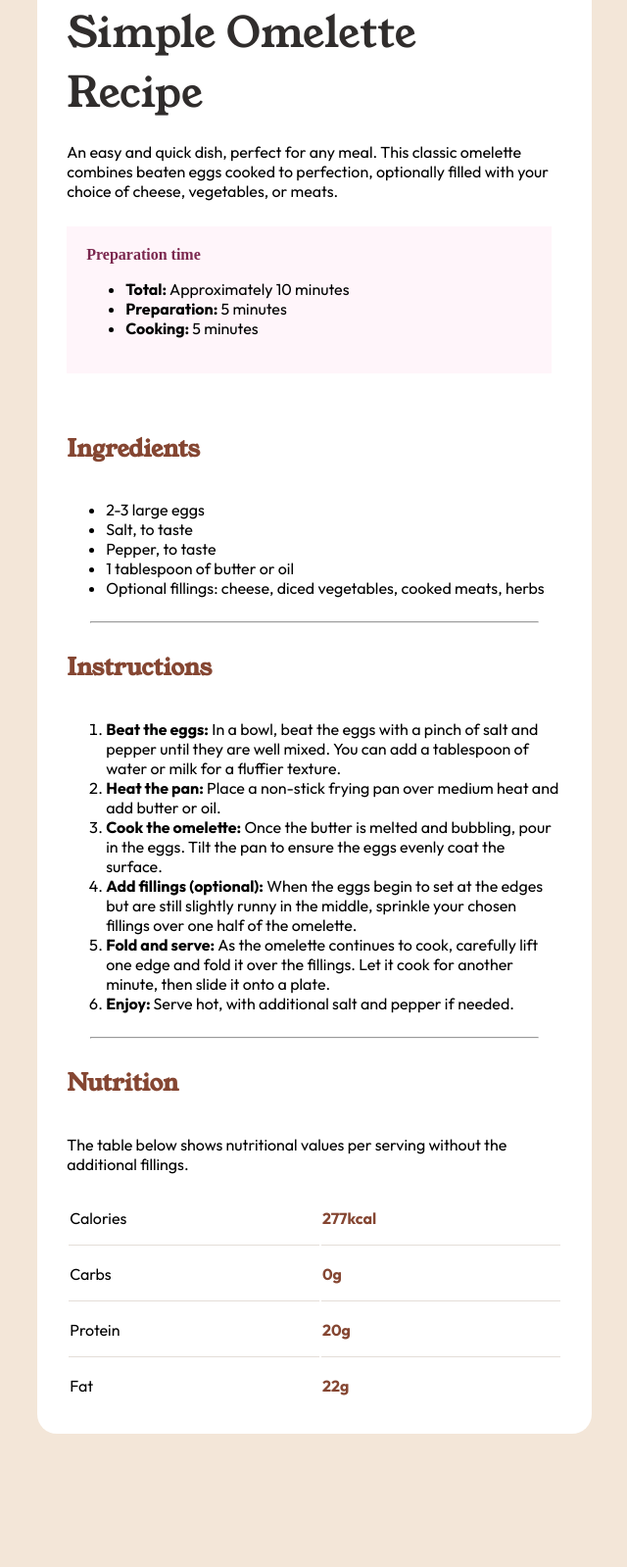
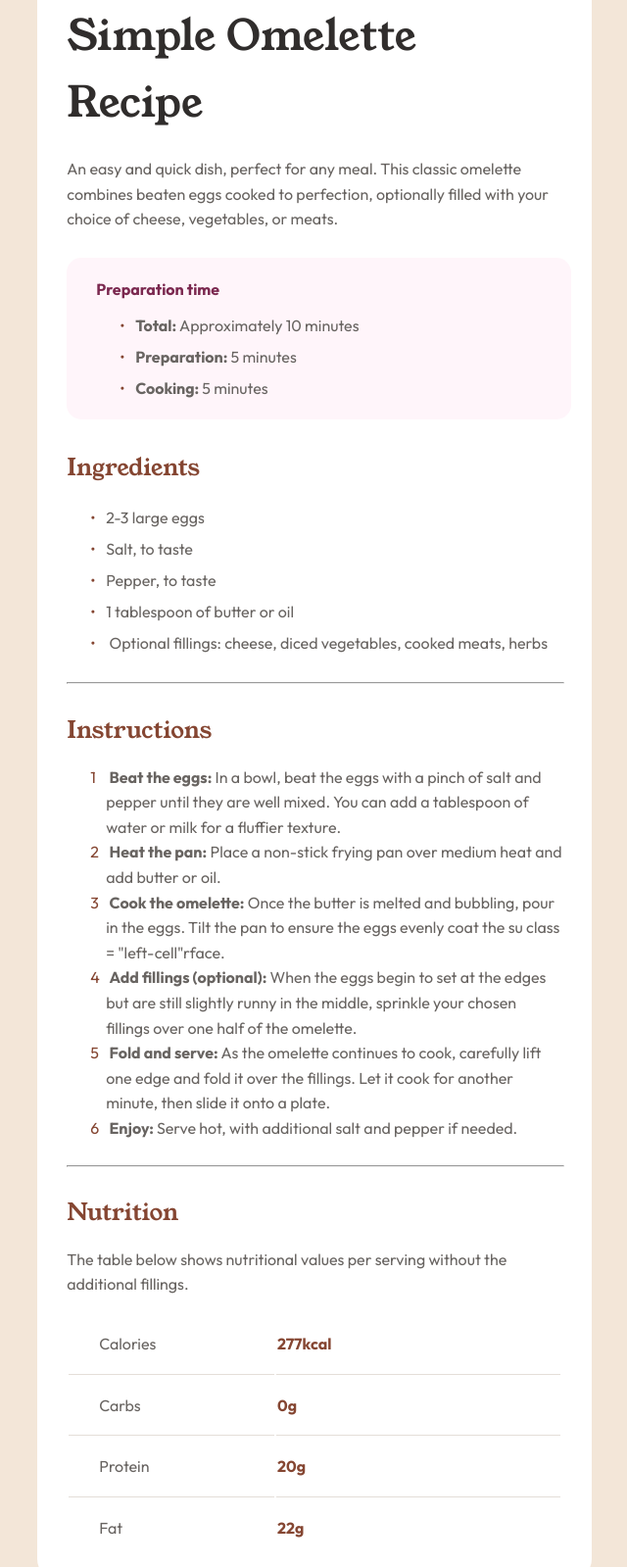
Before and after one commit to INDABOT/Recipe-page, a plain HTML site: page index.html in a window 1280 px wide. Shown: the part 385-1984 px from the top of the page at 98% size, without its empty margins (319-959 px from the left). Before the commit the page ends 1956 px from the top, so only its background shows below. Drawn offline with Linux system fonts and the light colour scheme.

Commit message:
done with destop

```diff
--- a/index.html
+++ b/index.html
@@ -27,15 +27,15 @@
         choice of cheese, vegetables, or meats.
       </p>
       <div class="first-container">
-        <span> Preparation time</span>
-        <ul>
+        <p class="span"> Preparation time</p>
+        <ul class="prep">
           <li><strong>Total:</strong> Approximately 10 minutes</li>
           <li><strong>Preparation: </strong> 5 minutes</li>
           <li><strong>Cooking: </strong> 5 minutes</li>
         </ul>
       </div>
       <h2>Ingredients</h2>
-      <ul>
+      <ul class="Ingredients">
         <li>2-3 large eggs</li>
         <li>Salt, to taste</li>
         <li>Pepper, to taste</li>
@@ -59,7 +59,7 @@
         <li>
           <strong>Cook the omelette:</strong> Once the butter is melted and
           bubbling, pour in the eggs. Tilt the pan to ensure the eggs evenly
-          coat the surface.
+          coat the su class = "left-cell"rface.
         </li>
         <li>
           <strong>Add fillings (optional):</strong> When the eggs begin to set
@@ -86,36 +86,31 @@
 
       <table>
         <tr>
-          <td><p>Calories</p></td>
+          <td  class="small"><p class = "left-cell">Calories</p></td>
           <td><p class="numbers">277kcal</p></td>
         </tr>
 
 
         <tr>
-          <td><p>Carbs</p></td>
+          <td class="small" ><p class = "left-cell">Carbs</p></td>
           <td><p class="numbers">0g</p></td>
         </tr>
 
 
         <tr>
-          <td><p>Protein</p></td>
+          <td  class="small"><p class = "left-cell">Protein</p></td>
           <td><p class="numbers">20g</p></td>
         </tr>
 
 
         <tr>
-          <td class="fat"><p>Fat</p></td>
+          <td class="fat small"><p class = "left-cell">Fat</p></td>
           <td class="fat"><p class="numbers">22g</p></td>
         </tr>
       </table>
     </section>
 
     <!--
-
-
-
-
-
 
 
 
--- a/styles.css
+++ b/styles.css
@@ -5,6 +5,9 @@ body {
   justify-content: center;
   align-items: center;
   background-color: hsl(30, 54%, 90%);
+  line-height: 1.6;
+  color: rgb(104,100,97);
+
 }
 
 section {
@@ -42,27 +45,39 @@ p {
 }
 h2 {
   color: hsl(14, 45%, 36%);
+  font-weight: 400;
+  margin-bottom: 0px;
 }
 
 .first-container {
-  padding: 20px;
+  border-radius: 15px;
+  padding: 0px 30px;
   background-color: hsl(330, 100%, 98%);
   width: 90%;
-  margin-bottom: 40px;
+  margin-bottom: 10px;
   margin-top: 10px;
+  line-height: 2;
 }
 
 ul li {
   font-family: "outfit";
 }
-span {
-  font-weight: bold;
+.span {
+  font-weight:bolder;
   color: hsl(332, 51%, 32%);
+  margin-bottom: 0px;
+}
+.prep{
+  margin-top: 5px;
+}
+
+.Ingredients {
+  line-height: 2;
 }
 
 hr {
-  width: 90%;
-  background-color: hsl(30, 18%, 87%);
+  width: 100%;
+  background-color: hsl(24, 5%, 18%)
 }
 ol li {
   font-family: "outfit";
@@ -77,3 +92,33 @@ td {
 .fat {
   border: none;
 }
+
+ul{
+  list-style-type: none;
+}
+
+li::before {content: "•";
+  color: hsl(14, 45%, 36%);
+  display: inline-block;
+  width: 1em;
+  margin-left: -1em
+}
+ol {
+  list-style: none;
+  counter-reset: li;
+}
+
+ol li::before {content: counter(li);
+  color: hsl(14, 45%, 36%);
+  display: inline-block;
+  width: 1em;
+  margin-left: -1em;
+}
+ol li {counter-increment: li}
+
+.left-cell{
+  padding-left: 30px;
+}
+.small{
+  width: 42%;
+}
```
